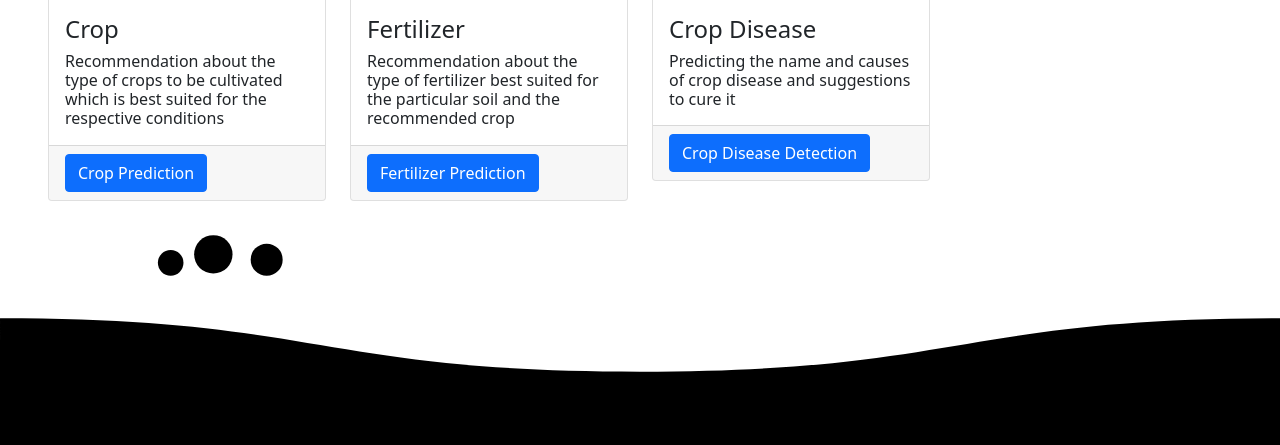
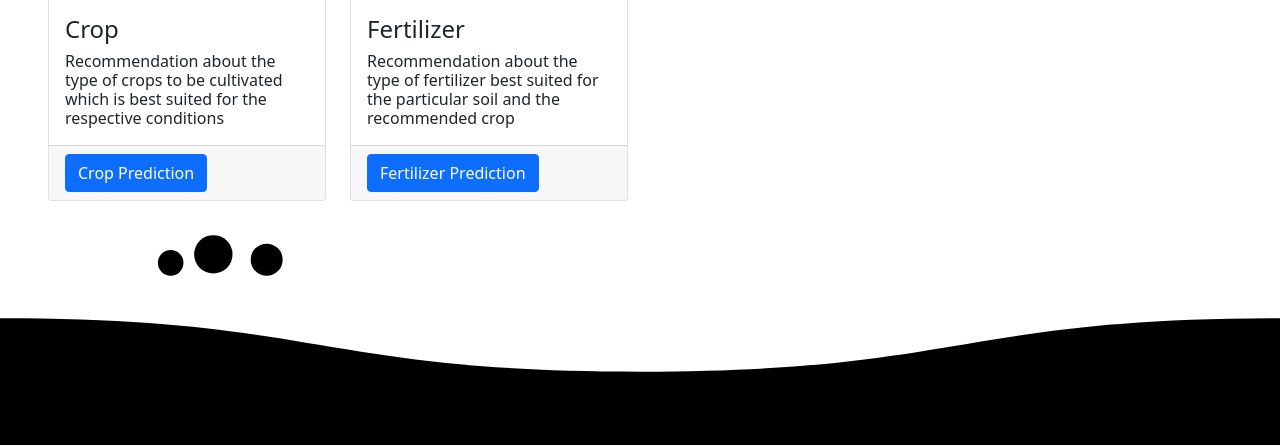
Before and after one commit to Chinmay04/59_NeuralNerds_2, a Flask app: page / in a window 1280 px wide. Shown: the part 1160-1605 px from the top of the page. Run offline with Flask 2, Linux system fonts and the light colour scheme; parts of the project's set-up code (start-up, migrations or seed data) failed here and were passed over; some libraries are stand-ins or nearby versions.

Commit message:
Update index.html

```diff
--- a/templates/index.html
+++ b/templates/index.html
@@ -37,18 +37,7 @@
       </div>
     </div>
 
-    <div class="col-lg-3 col-md-4 col-sm-11">
-      <div class="card">
-        <img src="/static/plant_disease.png" height="150px" width="200px"></img>
-        <div class="card-body">
-          <h4 class="card-title">Crop Disease</h4>
-          <h6 class="card-text">Predicting the name and causes of crop disease and suggestions to cure it</h6>
-        </div>
-        <div class="card-footer">
-          <a href="{{ url_for('disease_prediction') }}" class="btn btn-primary">Crop Disease Detection</a>
-        </div>
-      </div>
-    </div>
+
 
 
 
```
